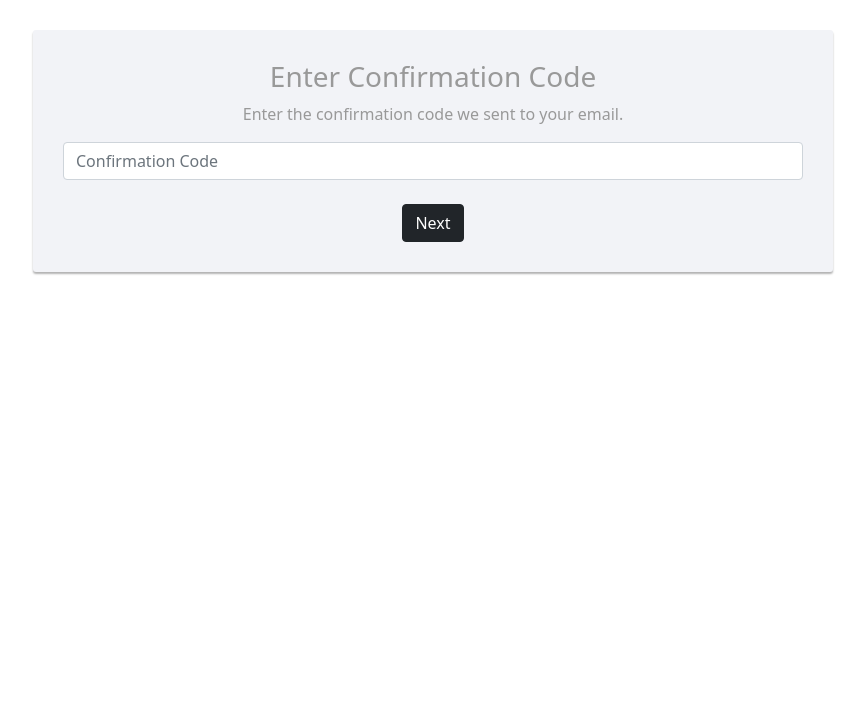
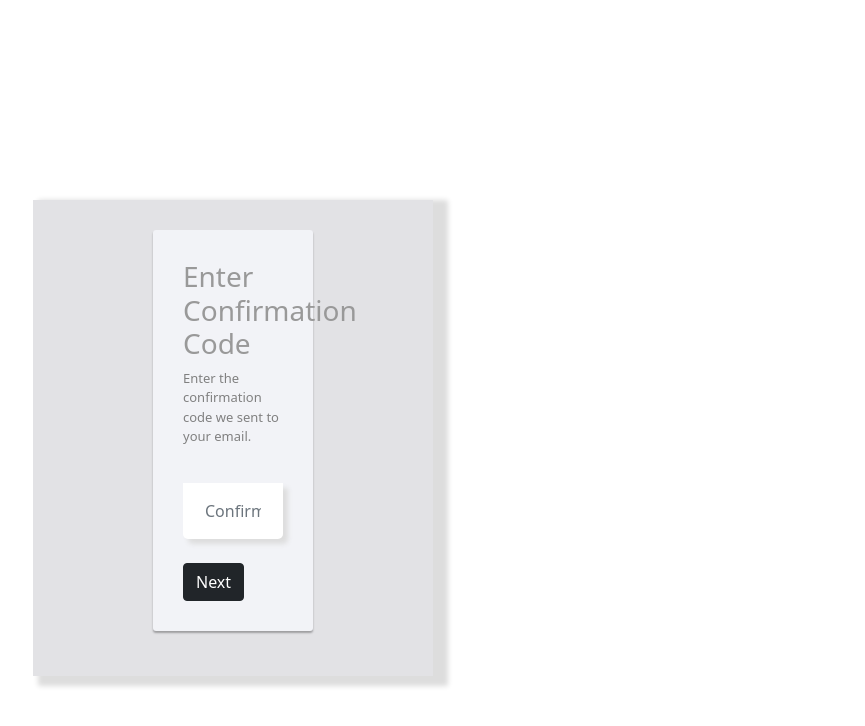
Before and after one commit to COS301-SE-2021/MasakhaNER, a React (Create React App) app: page /verify in a window 1280 px wide. Shown: the top 726 px of the page, without its empty margins (407-1272 px from the left). Built offline with nearby package versions, Linux system fonts and the light colour scheme; the HTML template or start-up script is replaced by a standard one.

Commit message:
Updated Register.css

```diff
--- a/src/pages/register/Register.css
+++ b/src/pages/register/Register.css
@@ -1,42 +1,76 @@
-.signup-form {
-  width: 800px;
-  margin: 0 auto;
-  padding: 30px 0;
-  justify-content: left;
-  align-items: left;
-  margin-top: 0 !important;
+*{
+  margin: 0;
+  padding: 0;
+}
+.signup-form{
+  background-color: rgb(226, 226, 229);
+  margin-left: auto;
+  margin-right: auto;
+  display: flex;
+  flex-direction: row;
+  justify-content: space-evenly;
+  box-shadow: 10px 5px 5px 5px rgb(221, 221, 221);
+  width: 70%;
+  margin-top: 70px;
+  padding: 20px;
+}
+form{
+  text-align: start;
+  align-items: flex-start;
+  display: flex;
+  flex-direction: column;
+  width: 40%;
+}
+.registerTop{
+  border-bottom: 10px solid black;
+  color: black;
+  border-radius: 5px 5px 0 0;
+  width: 100%;
+  text-align: left;
 }
 
-.signup-form form {
-  /* background-color: white !important; */
+a, p{
+  color: gray;
+  text-decoration: none;
+  font-size: small;
+}
+.form-group{
   color: #999;
-  width: 800px;
-  border-radius: 3px;
-  margin-bottom: 15px;
-  background: #f2f3f7;
-  box-shadow: 0px 2px 2px rgba(0, 0, 0, 0.3);
-  padding: 30px;
+  display: flex;
+  flex-direction: column;
+  flex-wrap: wrap;
+  justify-content: space-between;
+  width: 100%;
+  padding-top: 20px;
 }
 
-
-.registerTop{
-  background-color: rgb(0, 0, 0);
-  color: white;
-  font-size: xx-large;
-  width: 800px;
-  border-radius: 5px 5px 0 0;
-  padding: 30px;
+@media screen and (max-width: 880px) {
+  .register {
+      width: 40%;
+  }
 }
 
-#submit-link {
-  text-decoration: none;
+#register-header h1{
+  font-size: 80px;
+}
+#register-header{
+  align-self: start;
+  width: 45%;
+  height: 45%;
+  margin-top: auto;
+  margin-bottom: auto;
+}
+.form-group input{
+  border: 10px solid white;
+  background-color: white;
+  box-shadow: 5px 5px 5px rgb(221, 221, 221);
+  border-radius: 0 0 5px 5px;
+  width: 100%;
 }
 
-#register-header {
-  font-size: 60px;
+.register-button{
+  display: grid;
+  grid-template: 90px / auto auto;
+  justify-content: space-evenly;
+  grid-gap: 90px;
 }
-
-.title-container {
-  /* text-align: center; */
-  padding-bottom: 15px;
-}
--- a/src/pages/register/Register.tsx
+++ b/src/pages/register/Register.tsx
@@ -42,13 +42,14 @@ function Register() {
   };
 
   return (
+
     <div className="signup-form">
+          <div id="register-header"><h1>Masakha NER Tool</h1></div>
+      <form id="regForm" onSubmit={handleSubmit}>
       <div className="registerTop">
         <h2>Sign Up</h2>
       </div>
-      <form onSubmit={handleSubmit}>
-      <div className="form-row">
-        <div className="form-group col-md-6">
+        <div className="form-group">
           <label htmlFor="firstName">First Name:</label>
           <input
             type="text"
@@ -60,11 +61,7 @@ function Register() {
             onChange={(e) => setfirstName(e.target.value)}
           />
         </div>
-        <div className="form-group col-md-6">
-          <h1 id="register-header">Masakha NER Tool</h1>
-        </div>
-      </div>
-        <div className="form-group col-md-6">
+        <div className="form-group">
           <label htmlFor="lastName">Last Name:</label>
           <input
             type="text"
@@ -76,7 +73,7 @@ function Register() {
             onChange={(e) => setlastName(e.target.value)}
           />
         </div>
-        <div className="form-group col-md-6">
+        <div className="form-group">
           <label htmlFor="email">Email:</label>
           <input
             type="email"
@@ -88,7 +85,7 @@ function Register() {
             onChange={(e) => setemail(e.target.value)}
           />
         </div>
-        <div className="form-group col-md-6">
+        <div className="form-group">
           <label htmlFor="password">Password:</label>
           <input
             type="password"
@@ -108,6 +105,7 @@ function Register() {
           }}
         />
         <br />
+        <div className="register-button">
         <button
           disabled={disabled}
           id="mainBtn"
@@ -121,10 +119,9 @@ function Register() {
             window.location.href = "/verify";
           }}
         >
-          {/* <Link to="/verify" id="submit-link"> */}
           Sign Up
-          {/* </Link> */}
         </button>
+        </div>
       </form>
     </div>
   );
```
